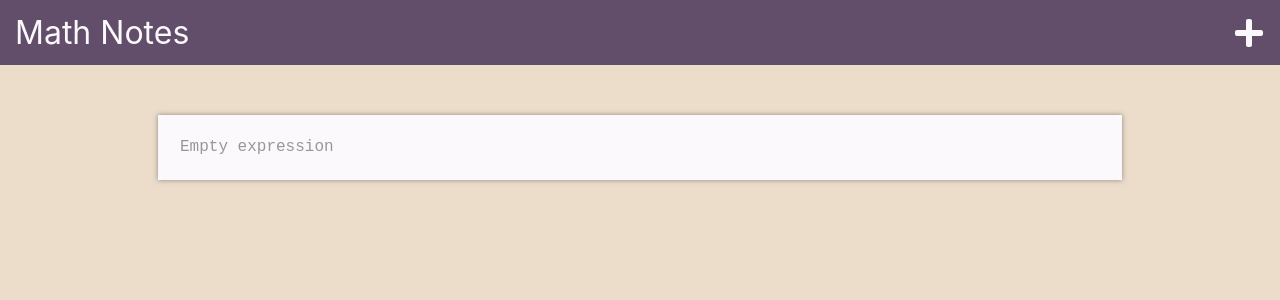
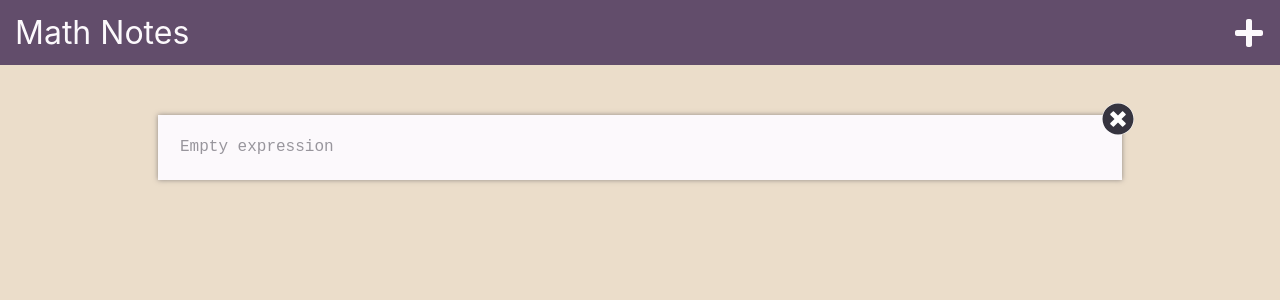
Before and after one commit to lukix/calcspace, a React (Create React App) app in the folder client/: page / in a window 1280 px wide. Shown: the top 300 px of the page. Built offline with nearby package versions, Linux system fonts and the light colour scheme.

Commit message:
Add deleting cards

```diff
--- a/client/src/app/App.tsx
+++ b/client/src/app/App.tsx
@@ -18,6 +18,7 @@ const App: React.FC<AppProps> = () => {
       updateExpression,
       backspaceDeleteExpression,
       enterAddExpression,
+      deleteCard,
     } = bindDispatch(getCardActions(id), dispatch);
 
     return (
@@ -27,6 +28,7 @@ const App: React.FC<AppProps> = () => {
         updateExpression={updateExpression}
         backspaceDeleteExpression={backspaceDeleteExpression}
         enterAddExpression={enterAddExpression}
+        deleteCard={deleteCard}
       />
     );
   });
--- a/client/src/app/state.ts
+++ b/client/src/app/state.ts
@@ -6,6 +6,7 @@ const ACTION_TYPES = {
   BACKSPACE_DELETE_EXPRESSION: 'BACKSPACE_DELETE',
   ENTER_ADD_EXPRESSION: 'ENTER_ADD_EXPRESSION',
   ADD_CARD: 'ADD_CARD',
+  DELETE_CARD: 'DELETE_CARD',
 };
 
 const getRandomId = () => `${Math.round(Math.random() * 1e8)}`;
@@ -78,6 +79,10 @@ export const reducer = createReducer({
       ...state,
       cards: [createEmptyCard(), ...state.cards],
     }),
+    [ACTION_TYPES.DELETE_CARD]: (state, { cardId }) => ({
+      ...state,
+      cards: state.cards.filter(card => card.id !== cardId),
+    }),
   },
 });
 
@@ -94,6 +99,7 @@ export const getCardActions = cardId => ({
     type: ACTION_TYPES.ENTER_ADD_EXPRESSION,
     payload: { index, textLeft, textRight, cardId },
   }),
+  deleteCard: () => ({ type: ACTION_TYPES.DELETE_CARD, payload: { cardId } }),
 });
 
 export const actions = {
--- a/client/src/noteCard/NoteCard.module.scss
+++ b/client/src/noteCard/NoteCard.module.scss
@@ -6,4 +6,20 @@
   box-shadow: 0px 0px 5px 0px transparentize($kinda-black-color, 0.5);
   margin: 30px 30px;
   padding: 20px;
+  position: relative;
 }
+
+.deleteCardButton {
+  position: absolute;
+  right: -12px;
+  top: -12px;
+  font-size: 32px;
+  background: white;
+  height: 32px;
+  border-radius: 16px;
+
+  svg {
+    display: block;
+    cursor: pointer;
+  }
+}
--- a/client/src/noteCard/NoteCard.tsx
+++ b/client/src/noteCard/NoteCard.tsx
@@ -1,4 +1,5 @@
 import React, { useState } from 'react';
+import { FaTimesCircle } from 'react-icons/fa';
 import MathExpression from '../mathExpression/MathExpression';
 import styles from './NoteCard.module.scss';
 
@@ -12,6 +13,7 @@ interface NoteCardProps {
   updateExpression: Function; // (index: number, newValue: string) => void;
   backspaceDeleteExpression: Function; // (index: number, text: string) => void;
   enterAddExpression: Function; // (index: number, textLeft: string, textRight: string) => void;
+  deleteCard: Function;
 }
 
 const NoteCard: React.FC<NoteCardProps> = ({
@@ -19,6 +21,7 @@ const NoteCard: React.FC<NoteCardProps> = ({
   updateExpression,
   backspaceDeleteExpression,
   enterAddExpression,
+  deleteCard,
 }) => {
   const [cursorPositionInfo, setCursorPositionInfo] = useState<{
     expressionIndex: number;
@@ -56,6 +59,10 @@ const NoteCard: React.FC<NoteCardProps> = ({
 
   return (
     <div className={styles.card}>
+      <div className={styles.deleteCardButton}>
+        <FaTimesCircle onClick={() => deleteCard()} />
+      </div>
+      <div>
         {expressions.map((expression, index) => (
           <MathExpression
             key={index}
@@ -82,6 +89,7 @@ const NoteCard: React.FC<NoteCardProps> = ({
           />
         ))}
       </div>
+    </div>
   );
 };
 
```
Lines whose indentation alone changed are shown as unchanged.
